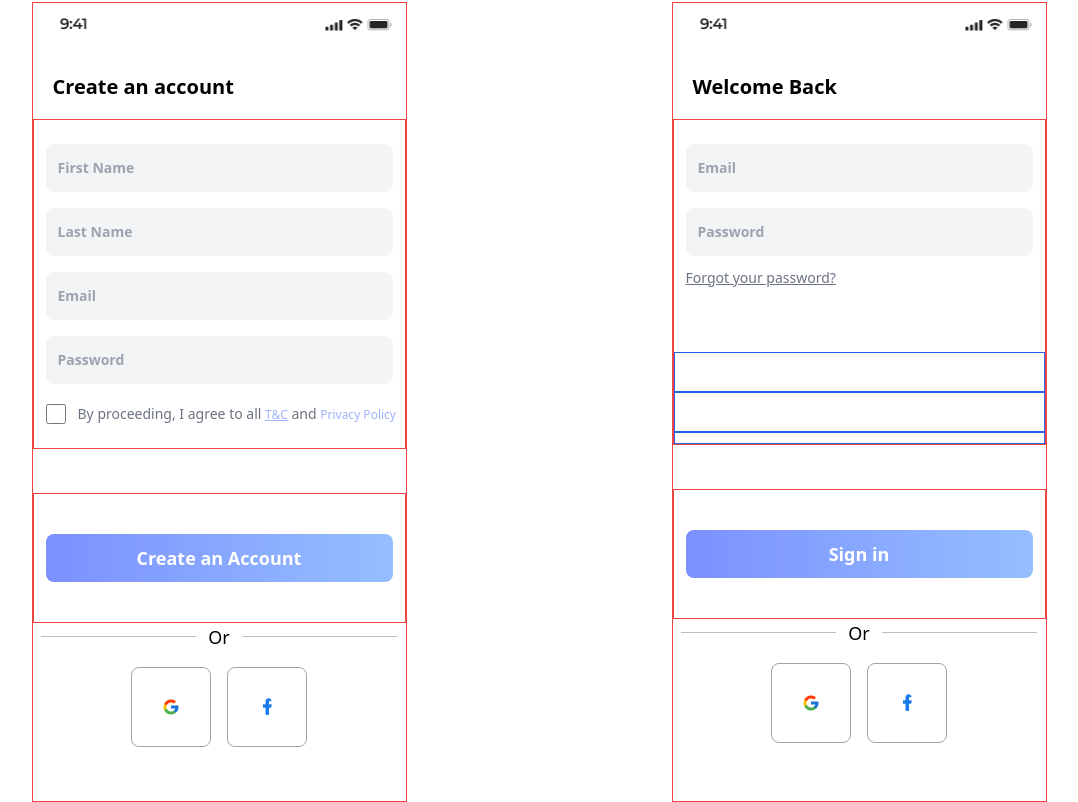
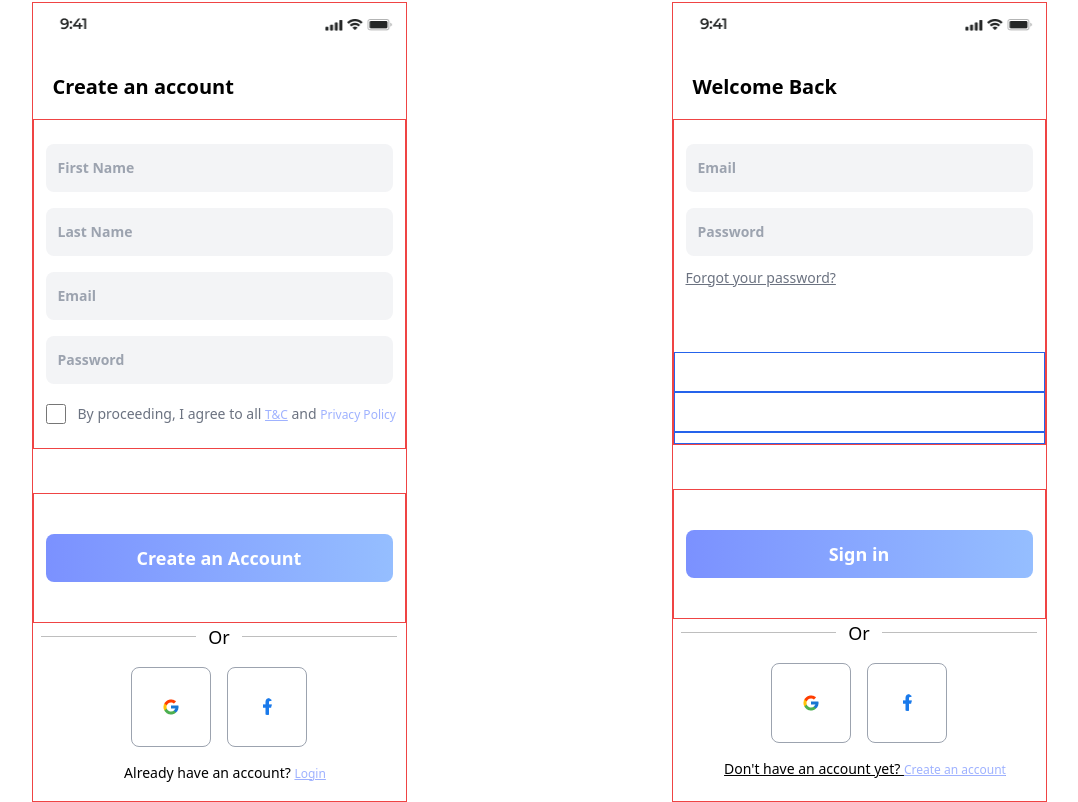
Before and after one commit to AbuUsaid/fitness_app_UI, a website: page src/index.html in a window 1280 px wide. Shown: the part 862-1664 px from the top of the page, without its empty margins (101-1179 px from the left). Drawn offline with Linux system fonts and the light colour scheme.

Commit message:
complete screen 3 and 4

```diff
--- a/src/index.html
+++ b/src/index.html
@@ -195,6 +195,19 @@
                 />
               </button>
             </div>
+            <!-- Already have an account -->
+            <div class="flex justify-center mt-4">
+              <label
+                for="already account"
+                class="text-sm font-monserrat font-medium text-black ml-3"
+              >
+                Already have an account?
+                <span
+                  class="font-monserrat text-xs font-medium text-[#9FB2FF] underline"
+                  >Login</span
+                >
+              </label>
+            </div>
           </div>
         </div>
       </div>
@@ -285,6 +298,19 @@
                 />
               </button>
             </div>
+            <!-- Don't have an account -->
+            <div class="flex justify-center mt-4">
+              <label
+                for="no account"
+                class="text-sm font-monserrat font-medium text-black ml-3 underline"
+              >
+                Don't have an account yet?
+                <span
+                  class="font-monserrat text-xs font-medium text-[#9FB2FF] underline"
+                  >Create an account</span
+                >
+              </label>
+            </div>
           </div>
         </div>
       </div>
```
